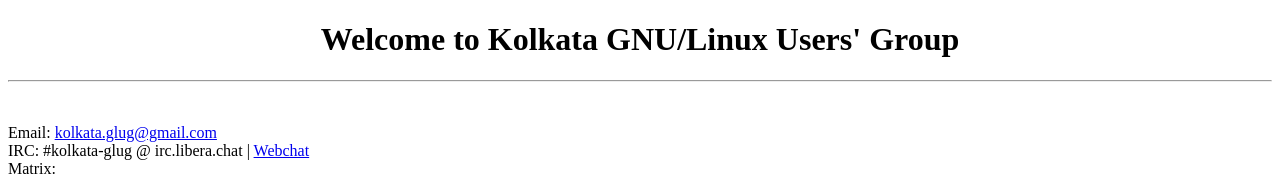
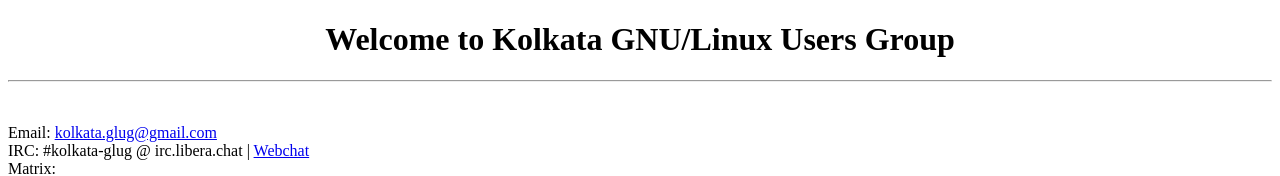
Before and after one commit to kolkata-glug/kolkata-glug.github.io, a plain HTML site: page index.html in a window 1280 px wide. Shown: the top 176 px of the page. Drawn offline with Linux system fonts and the light colour scheme.

Commit message:
Update index.html

```diff
--- a/index.html
+++ b/index.html
@@ -5,7 +5,7 @@
 </head>
 <body>
 <center>
-<h1>Welcome to Kolkata GNU/Linux Users' Group</h1>
+<h1>Welcome to Kolkata GNU/Linux Users Group</h1>
 <hr>
 <br>
 </center>
```
